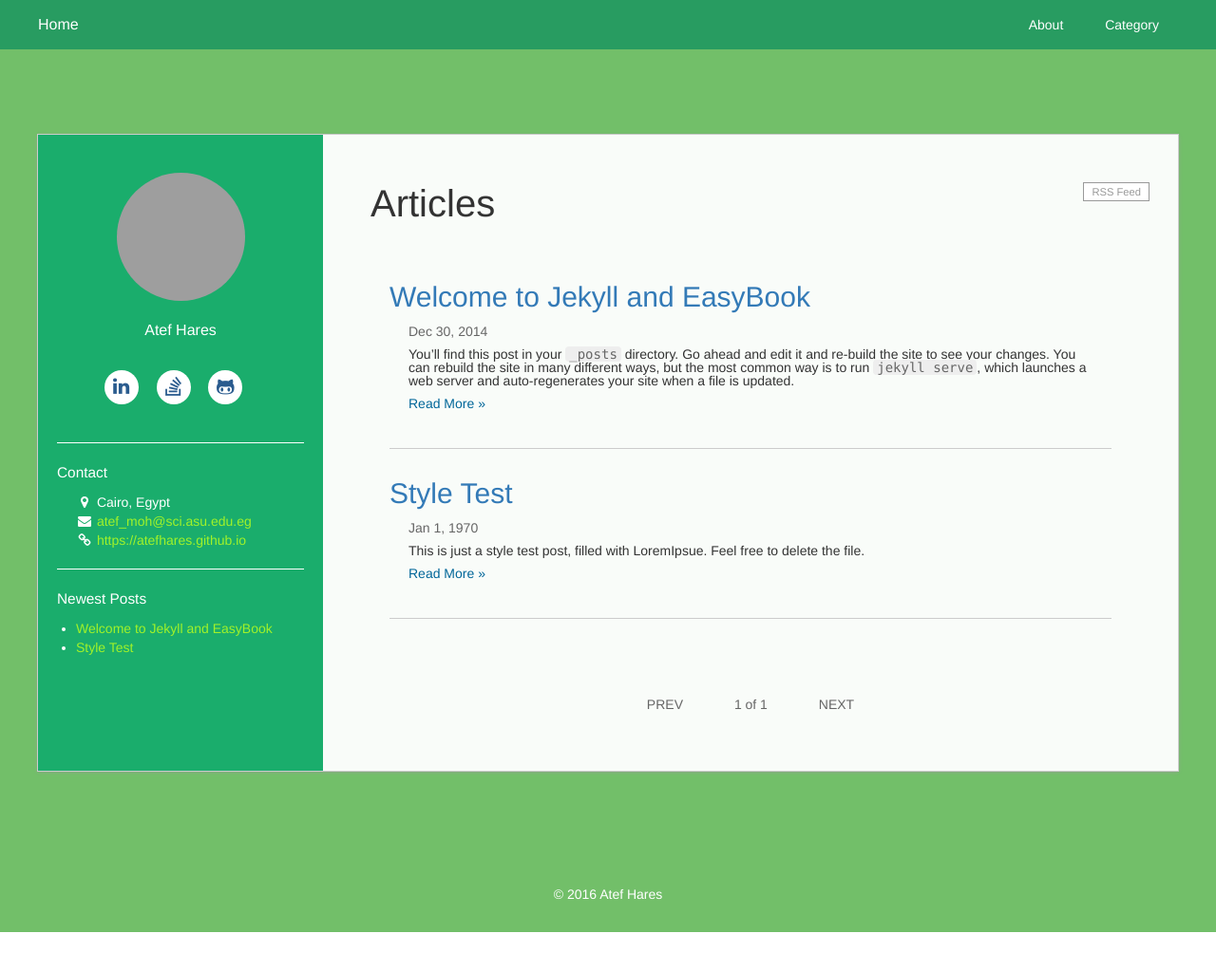
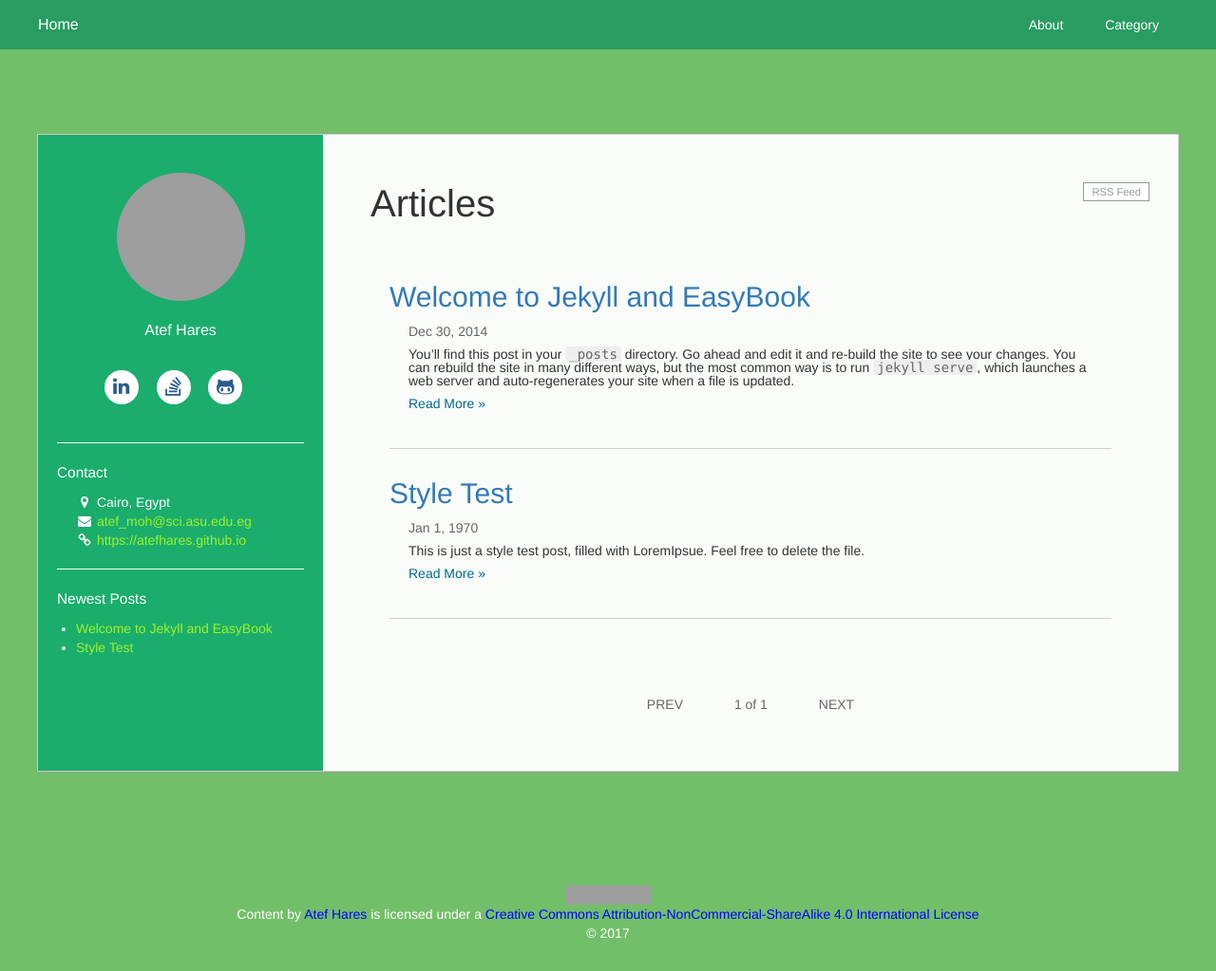
Before and after one commit to atefhares/atefhares.github.io, a Jekyll site: the page built from index.html, in a window 1280 px wide. Shown: the whole page at 95% size. Built offline with Jekyll 4.4.1, drawn with Linux system fonts in a browser that asks for light colours; nearby versions of some CDN libraries; the list of posts is cut into pages by our own code; before the commit the page ends 982 px from its top, so only the background shows below that; grey boxes are pictures that could not be loaded.

Commit message:
adding content license to footer

```diff
--- a/_includes/footer.html
+++ b/_includes/footer.html
@@ -1,7 +1,23 @@
 <footer class="footer">
-<div class="wrapper">
-&copy; 2016 {{ site.author }}
-</div>
+	<div class="wrapper">
+		<a rel="license" href="http://creativecommons.org/licenses/by-nc-sa/4.0/">
+			<img alt="Creative Commons License" style="border-width:0" src="https://i.creativecommons.org/l/by-nc-sa/4.0/88x31.png" />
+		</a>
+
+		<br />
+
+		<span xmlns:dct="http://purl.org/dc/terms/" property="dct:title">Content</span>
+		 by
+		<a style="color:#0004ff" xmlns:cc="http://creativecommons.org/ns#" href="https://atefhares.github.io/" property="cc:attributionName" rel="cc:attributionURL">{{ site.author }}
+		</a> is licensed under a
+		<a style="color:#0004ff" rel="license" href="http://creativecommons.org/licenses/by-nc-sa/4.0/">Creative Commons Attribution-NonCommercial-ShareAlike 4.0 International License
+		</a>
+
+		<div align="center"> &copy; 2017 </div>
+	</div>
+
+
+
 </footer>
 
 <script src="{{ "/js/easybook.js" | prepend: site.baseurl }}"></script>
--- a/_includes/sidebar.html
+++ b/_includes/sidebar.html
@@ -14,7 +14,7 @@
   {% if site.linkedin_username %}
   <ul class="social list-inline">
     <li>
-    <a href="https://eg.linkedin.com/in/{{ site.linkedin_username }}" target="_blank"> <i class="fa fa-linkedin " aria-hidden="true"> </i></a>
+    <a href="https://eg.linkedin.com/in/{{ site.linkedin_username }}" target="_blank"> <i class="fa fa-linkedin "> </i></a>
     </li>
   </ul>
   {% endif %}
```
